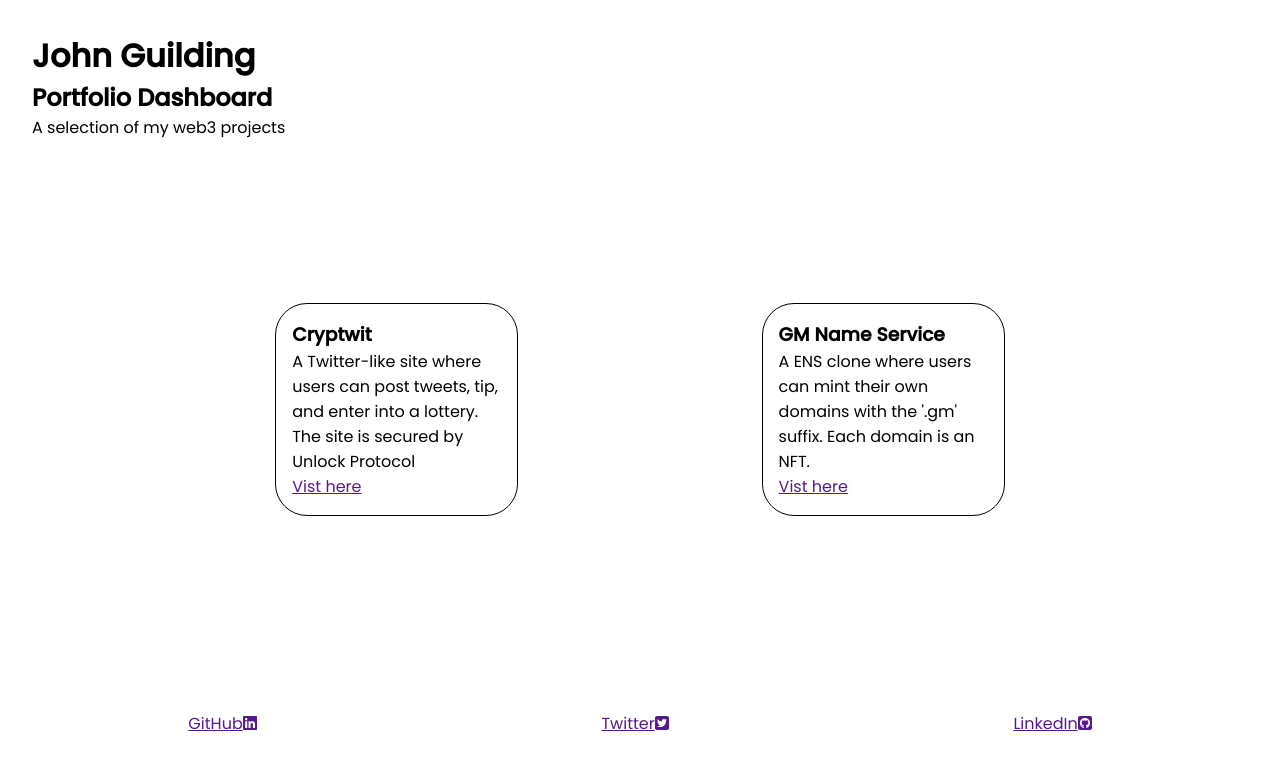
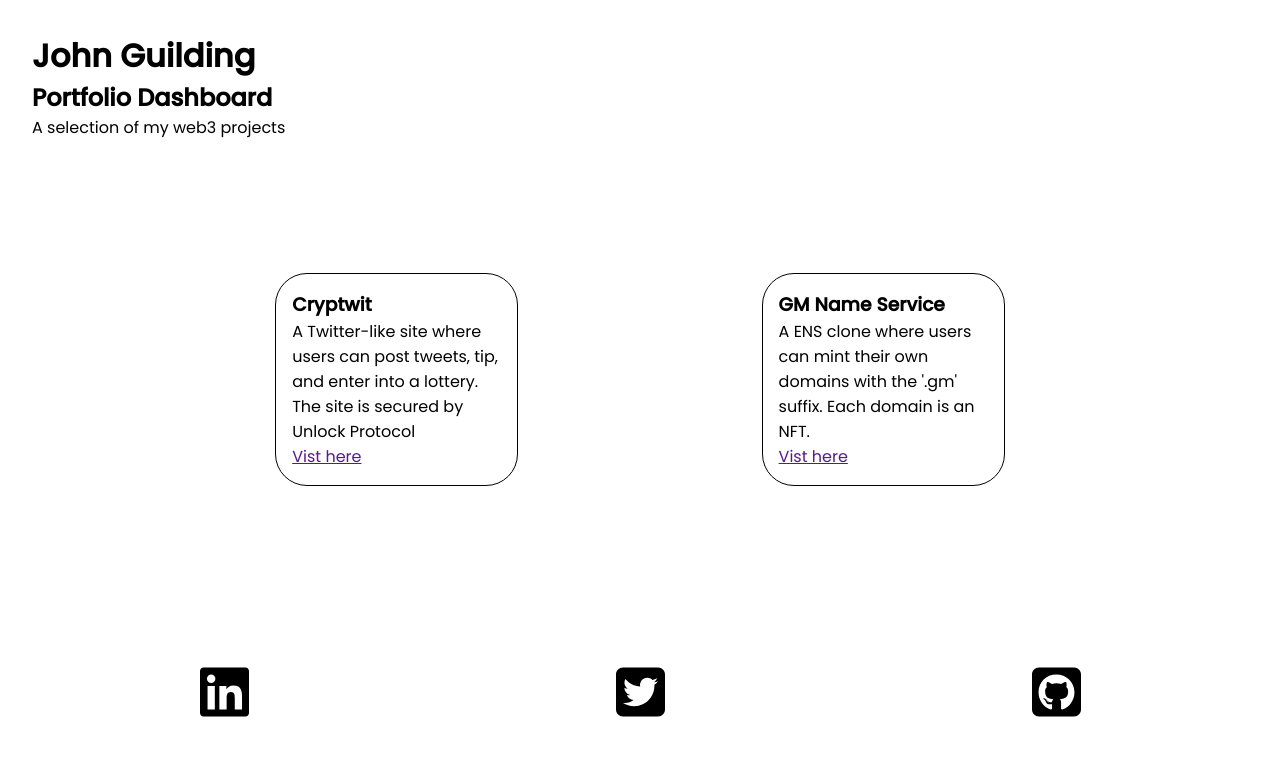
Before and after one commit to JohnGuilding/portfolio, a React (Create React App) app: page / in a window 1280 px wide. Shown: the top 770 px of the page. Built offline with nearby package versions, Linux system fonts and the light colour scheme.

Commit message:
Enlarge link icons & remove surrounding text

```diff
--- a/src/components/ContactDetails.jsx
+++ b/src/components/ContactDetails.jsx
@@ -5,16 +5,28 @@ import './../styles/ContactDetails.scss';
 const ContactDetails = () => {
     return (
         <footer className='contact-details'>
-            <a href=''>
-                <span>GitHub</span>
+            <a
+                href='https://github.com/johnguilding'
+                target='_blank'
+                rel='noreferrer'
+                className='contact-details__icon'
+            >
                 <FontAwesomeIcon icon={faLinkedin} />
             </a>
-            <a href=''>
-                <span>Twitter</span>
+            <a
+                href='https://twitter.com/solleio'
+                target='_blank'
+                rel='noreferrer'
+                className='contact-details__icon'
+            >
             <FontAwesomeIcon icon={faTwitterSquare} />
             </a>
-            <a href=''>
-                <span>LinkedIn</span>
+            <a
+                href='http://linkedin.com/in/johnguilding'
+                target='_blank'
+                rel='noreferrer'
+                className='contact-details__icon'
+            >
                 <FontAwesomeIcon icon={faGithubSquare} />
             </a>
         </footer>
--- a/src/styles/ContactDetails.scss
+++ b/src/styles/ContactDetails.scss
@@ -3,3 +3,8 @@
     justify-content: space-around;
     padding: 4rem 1rem;
 }
+
+.contact-details__icon {
+    color: #000000;
+    font-size: 3.5rem;
+}
```
